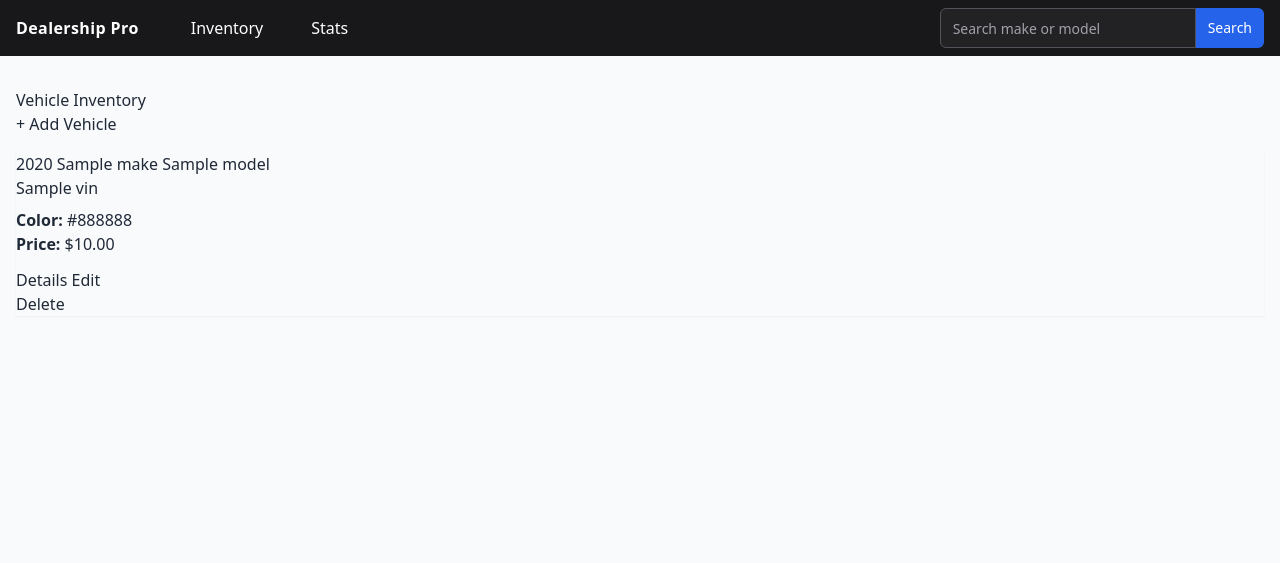
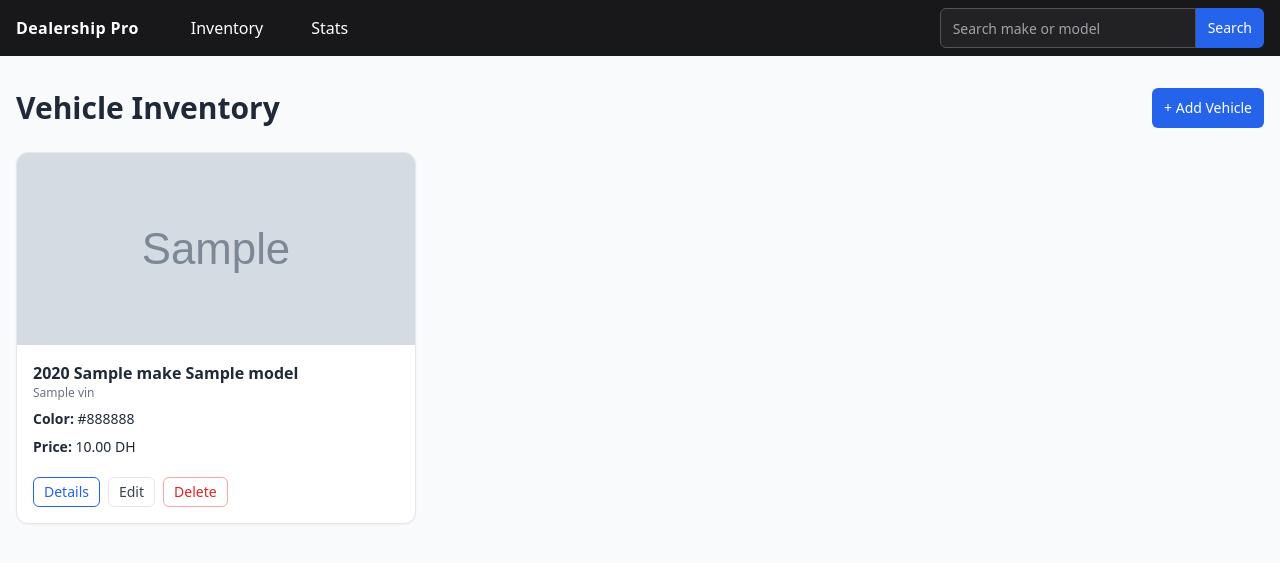
Before and after one commit to BELHADJ-ZAKARIA/formation_geeks, a Flask app: template week/week2/day5/car_dealership_project/templates/index.html in a window 1280 px wide. Shown: the top 563 px of the page. Run offline with Flask 3, Linux system fonts and the light colour scheme; the template is opened without the code that fills it: most values are stand-ins (such as "Sample title", 1, 10 or a date in 2020); grey boxes marked "Sample" are stand-in pictures; some libraries are stand-ins or nearby versions.

Commit message:
add index

```diff
--- a/week/week2/day5/car_dealership_project/templates/index.html
+++ b/week/week2/day5/car_dealership_project/templates/index.html
@@ -1,50 +1,60 @@
 {% extends 'base.html' %}
-
 {% block title %}Vehicle Inventory{% endblock %}
 
 {% block content %}
-  <div class="d-flex justify-content-between align-items-center mb-4">
-    <h1 class="h2 mb-0">Vehicle Inventory</h1>
-    <a href="{{ url_for('vehicles.create') }}" class="btn btn-primary">+ Add Vehicle</a>
+  <div class="flex items-center justify-between mb-6">
+    <h1 class="text-3xl font-bold">Vehicle Inventory</h1>
+    <a href="{{ url_for('vehicles.create') }}" class="hidden md:inline-flex items-center h-10 px-3 rounded-md bg-brand hover:bg-brand-dark text-white text-sm">+ Add Vehicle</a>
   </div>
 
-  <div class="row gy-4">
+  <div class="grid grid-cols-1 md:grid-cols-2 lg:grid-cols-3 gap-6">
     {% for vehicle in vehicles %}
-      <div class="col-md-6 col-lg-4">
-        <div class="card h-100 shadow-sm">
-          <div class="card-body d-flex flex-column">
-            <h5 class="card-title">{{ vehicle.year }} {{ vehicle.make }} {{ vehicle.model }}</h5>
-            <h6 class="card-subtitle mb-2 text-muted">{{ vehicle.vin }}</h6>
-            <p class="card-text mb-3">
-              <strong>Color:</strong> {{ vehicle.color or 'N/A' }}<br>
-              <strong>Price:</strong> ${{ "{:,.2f}".format(vehicle.price) }}
-            </p>
-            <div class="mt-auto d-flex justify-content-end gap-2">
-              <a class="btn btn-sm btn-outline-primary" href="{{ url_for('vehicles.details', vehicle_id=vehicle.id) }}">Details</a>
-              <a class="btn btn-sm btn-outline-secondary" href="{{ url_for('vehicles.edit', vehicle_id=vehicle.id) }}">Edit</a>
-              <form action="{{ url_for('vehicles.delete', vehicle_id=vehicle.id) }}" method="post" onsubmit="return confirm('Delete this vehicle?');">
-                <button type="submit" class="btn btn-sm btn-outline-danger">Delete</button>
-              </form>
-            </div>
+      <div class="bg-white border rounded-xl shadow-sm overflow-hidden flex flex-col">
+        {% if vehicle.photo_url %}
+          <img src="{{ vehicle.photo_url }}" alt="{{ vehicle.make }} {{ vehicle.model }}"
+               class="h-48 w-full object-cover" loading="lazy" decoding="async"
+               onerror="this.style.display='none'">
+        {% endif %}
+        <div class="p-4 flex flex-col gap-2">
+          <div>
+            <h3 class="font-semibold">{{ vehicle.year }} {{ vehicle.make }} {{ vehicle.model }}</h3>
+            <p class="text-xs text-gray-500">{{ vehicle.vin }}</p>
+          </div>
+          <p class="text-sm"><span class="font-semibold">Color:</span> {{ vehicle.color or 'N/A' }}</p>
+          <p class="text-sm"><span class="font-semibold">Price:</span> {{ "{:,.2f}".format(vehicle.price) }} DH</p>
+
+          <div class="mt-3 flex gap-2">
+            <a href="{{ url_for('vehicles.details', vehicle_id=vehicle.id) }}"
+               class="px-2.5 py-1 text-sm rounded-md border border-brand text-brand hover:bg-brand hover:text-white">Details</a>
+            <a href="{{ url_for('vehicles.edit', vehicle_id=vehicle.id) }}"
+               class="px-2.5 py-1 text-sm rounded-md border text-gray-700 hover:bg-gray-100">Edit</a>
+            <form action="{{ url_for('vehicles.delete', vehicle_id=vehicle.id) }}" method="post"
+                  onsubmit="return confirm('Delete this vehicle?');">
+              <button type="submit"
+                      class="px-2.5 py-1 text-sm rounded-md border border-red-300 text-red-600 hover:bg-red-50">
+                Delete
+              </button>
+            </form>
           </div>
         </div>
       </div>
     {% else %}
-      <div class="col">
-        <div class="text-center text-muted py-5">
-          No vehicles found.
-          <a href="{{ url_for('vehicles.create') }}">Add the first one</a>.
-        </div>
+      <div class="col-span-full text-center text-gray-500 py-12">
+        No vehicles found. <a href="{{ url_for('vehicles.create') }}" class="text-brand hover:underline">Add the first one</a>.
       </div>
     {% endfor %}
   </div>
 
   {% if total_pages and total_pages > 1 and not search_query %}
-    <nav aria-label="Page navigation" class="mt-4">
-      <ul class="pagination justify-content-center">
+    <nav class="mt-6 flex justify-center">
+      <ul class="flex gap-1">
         {% for p in range(1, total_pages + 1) %}
-          <li class="page-item {% if p == page %}active{% endif %}">
-            <a class="page-link" href="{{ url_for('vehicles.index', page=p) }}">{{ p }}</a>
+          <li>
+            <a href="{{ url_for('vehicles.index', page=p) }}"
+               class="px-3 py-1.5 rounded-md border text-sm
+                      {% if p == page %}bg-brand text-white border-brand{% else %}bg-white hover:bg-gray-50{% endif %}">
+              {{ p }}
+            </a>
           </li>
         {% endfor %}
       </ul>
```
